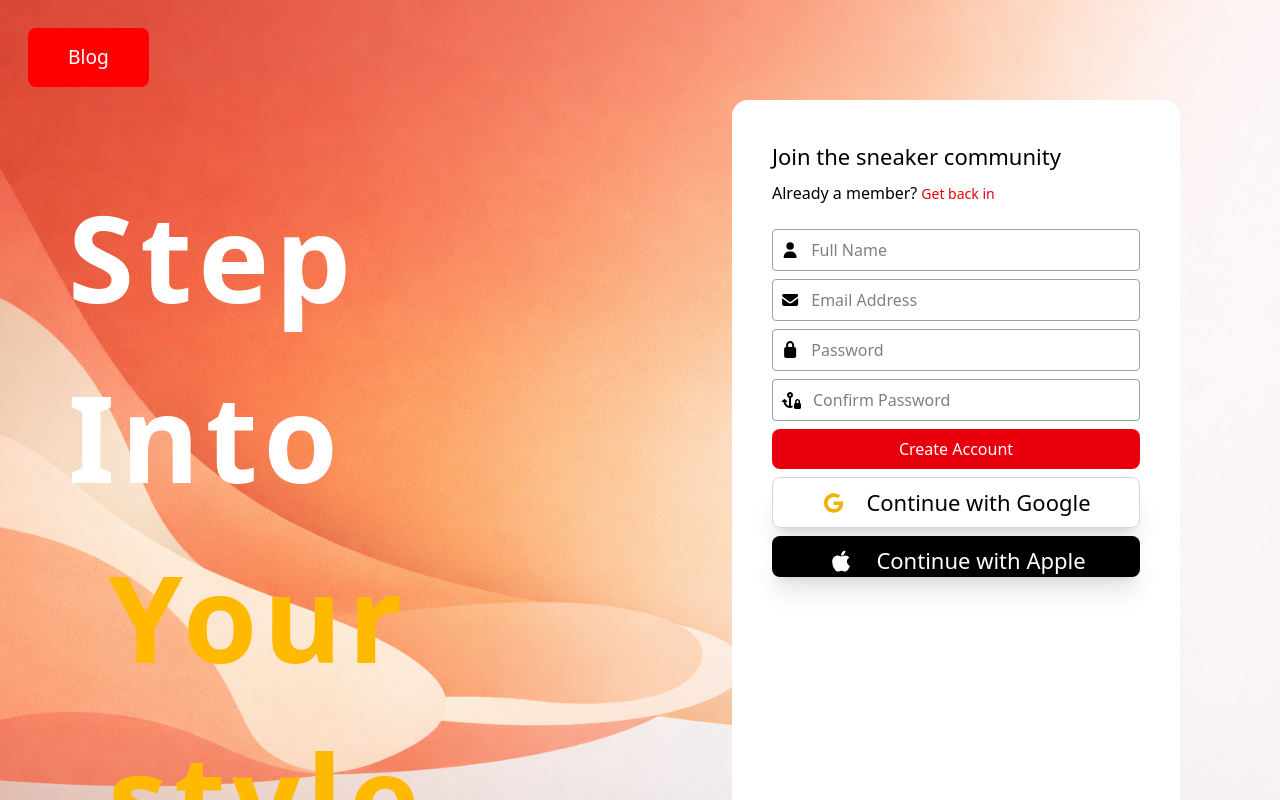
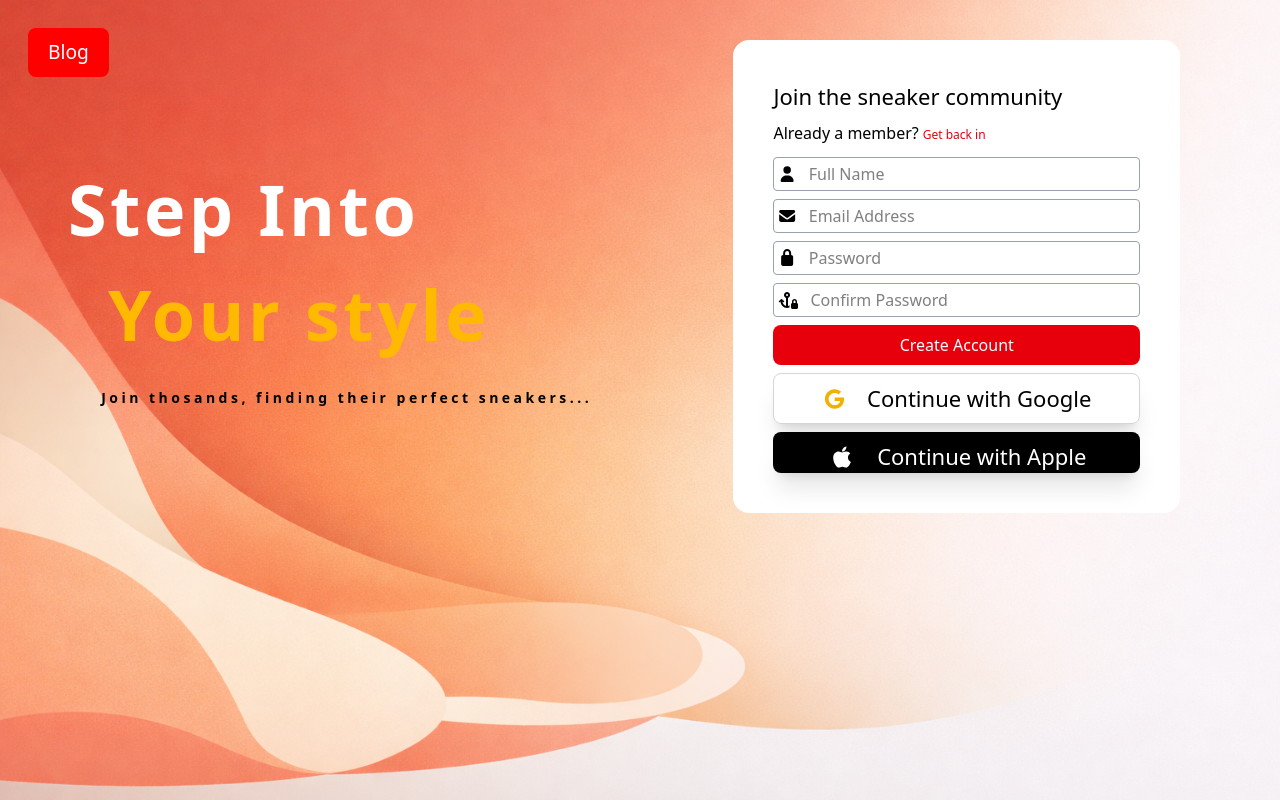
Before and after one commit to DanielApple05/A-sneakers-Ecommerce-page, a React (Vite) app: page / in a window 1280 px wide. Built offline with nearby package versions, Linux system fonts and the light colour scheme.

Commit message:
FIX: text size

```diff
--- a/src/App.css
+++ b/src/App.css
@@ -3,10 +3,10 @@
 @import "tailwindcss";
 
 .shop-btn{
-  padding-top: 15px;
-  padding-bottom: 15px;
-  padding-left: 40px;
-  padding-right: 40px;
+  padding-top: 10px;
+  padding-bottom: 10px;
+  padding-left: 20px;
+  padding-right: 20px;
     background-color: red;
   font-size:larger;
   cursor: pointer;
--- a/src/assets/components/footerComponent/footerNavs.jsx
+++ b/src/assets/components/footerComponent/footerNavs.jsx
@@ -30,13 +30,13 @@ const FooterNavs = () => {
 
           <div className="grid grid-cols-2 gap-y-6 gap-x-15">
             {FtNavBtns.links.map((link, index) => (
-              <h5 key={index} className="cursor-pointer hover:text-white transition">
+              <h6 key={index} className="cursor-pointer hover:text-white transition">
                 {link}
-              </h5>
+              </h6>
             ))}
           </div>
           <div className="flex flex-col items-start">
-            <h3 className="mb-4 font-semibold">Follow Us</h3>
+            <h6 className="mb-4 font-semibold">Follow Us</h6>
             <div className="flex space-x-4">
               {FtNavBtns.socials.map((icon, index) => (
                 <FontAwesomeIcon key={index} icon={icon} size="2x" className="cursor-pointer hover:text-white transition" />
@@ -45,15 +45,15 @@ const FooterNavs = () => {
           </div>
 
           <div className=" grid w-[30%] ">
-            <h3>
+            <h6>
               Subscribe To Our Newsletter
-            </h3>
+            </h6>
             <div className=" bg-white rounded overflow-hidden mb-3">
               <form onSubmit={handleSubmit} className="flex pt-4">
                 <input
                   type="email"
                   placeholder="Enter your email"
-                  className="flex-1 py-3 px-4 outline-none text-sm"
+                  className="flex-1 py-2 px-4 outline-none text-sm"
                   value={email}
                   onChange={(e) => setEmail(e.target.value)}
                 />
@@ -63,31 +63,29 @@ const FooterNavs = () => {
               </form>
             </div>
             <div>
-                     {error && <p className="text-sm text-red-500" >{error}</p>}
-                {message && <p className="text-sm text-green-500" >{message}</p>}
+              {error && <p className="text-sm text-red-500" >{error}</p>}
+              {message && <p className="text-sm text-green-500" >{message}</p>}
             </div>
-            <div className="flex gap-x-3 " >
+            <div className="flex gap-x-4 " >
               {
                 FtNavBtns.cards.map((card, index) => (
-                  <img key={card} src={card} alt="" className="w-24 h-12.5 bg-white rounded cursor-pointer" />
+                  <img key={card} src={card} alt="" className=" h-10.5 bg-white rounded cursor-pointer" />
                 ))
               }
             </div>
           </div>
-
         </div>
-
       </div>
 
       <div className="flex justify-between px-20  py-4 items-center">
         <div className=" tracking-widest]" >
-          <h3>2026 <span className="text-red-400">SneakerShop.</span> All Rights Reserved</h3>
+          <h6>2026 <span className="text-red-400">SneakerShop.</span> All Rights Reserved</h6>
         </div>
 
-        <div className="flex gap-x-18  ">
+        <div className="flex gap-x-10  ">
           {
             FtNavBtns.brandIcon.map((brand) => (
-              <img key={brand} src={brand} alt="" className="w-20 rounded" />
+              <img key={brand} src={brand} alt="" className="w-15 rounded" />
 
             ))
           }
--- a/src/assets/components/signUp/signIn.jsx
+++ b/src/assets/components/signUp/signIn.jsx
@@ -51,7 +51,7 @@ const signIn = () => {
   };
 
   return (
-    <div className="absolute inset-0 bg-cover bg-center bg-no-repeat overflow-hidden"
+    <div className="absolute inset-0  bg-no-repeat overflow-hidden bg-center bg-cover"
       style={{ backgroundImage: `url(${SignUpBgIcon})` }}>
 
       <div className='flex justify-between w-full '>
@@ -61,15 +61,15 @@ const signIn = () => {
               Blog
             </button>
           </div>
-          <div className='text-[120px] font-bold tracking-wider text-start  mt-20'>
+          <div className='text-[70px] font-bold tracking-wider text-start  mt-20'>
             <p className='pl-10'>Step Into</p>
             <p className='text-amber-400 pl-20'>Your style </p>
             <p className='text-[14px] text-center mt-5 text-black'>Join thosands, finding their perfect sneakers...</p>
           </div>
         </div>
-        <div className='gap-y-8  bg-white rounded-2xl w-[35%] mr-25 mt-25 p-10'>
-          <div className=' space-y-2 '>
-            <div className='mb-6 space-y-2 '>
+        <div className=' bg-white rounded-2xl w-[35%] mr-25 h-3/4 m-10 p-10 '>
+
+          <div className='mb-3 space-y-2 '>
             <h3 className=''>
               {isLogin ? "Get back in" : "Join the sneaker community"}
             </h3>
@@ -77,15 +77,15 @@ const signIn = () => {
               {isLogin ? "Not a member?" : "Already a member?"}
               <span
                 onClick={() => setIsLogin(!isLogin)}
-                  className="text-red-600 text-sm cursor-pointer ml-1"
+                className="text-red-600 text-[12px] cursor-pointer ml-1"
               >
                 {isLogin ? "join" : "Get back in"}
               </span>
             </p>
           </div>
-            <div className='space-y-2'>
+          <div className='space-y-2 '>
             <form className='space-y-2' onSubmit={handleSubmit}>
-                {!isLogin && (<div className='border border-gray-400 rounded p-2 flex items-center'>
+              {!isLogin && (<div className='border border-gray-400 rounded p-1 flex items-center'>
                 <FontAwesomeIcon icon={faUser} />
                 <input
                   type="text"
@@ -98,7 +98,7 @@ const signIn = () => {
                 <p className="text-red-500 text-[10px]">{errors.fullName}</p>
               ))}
 
-                <div className='border border-gray-400 rounded p-2 flex items-center'>
+              <div className='border border-gray-400 rounded p-1 flex items-center'>
                 <FontAwesomeIcon icon={faEnvelope} />
                 <input
                   type="email"
@@ -111,8 +111,7 @@ const signIn = () => {
               {errors.email && (
                 <p className="text-red-500 text-[10px]">{errors.email}</p>
               )}
-
-                <div className='border border-gray-400 rounded p-2 flex items-center'>
+              <div className='border border-gray-400 rounded p-1 flex items-center'>
                 <FontAwesomeIcon icon={faLock} />
                 <input
                   type="password"
@@ -124,7 +123,7 @@ const signIn = () => {
                 <p className="text-red-500 text-[10px]">{errors.password}</p>
               )}
 
-                {!isLogin && (<div className='border border-gray-400 rounded p-2 flex items-center'>
+              {!isLogin && (<div className='border border-gray-400 rounded p-1 flex items-center'>
                 <FontAwesomeIcon icon={faAnchorLock} />
                 <input
                   type="password"
@@ -155,7 +154,7 @@ const signIn = () => {
               </h3>
             </div>
           </div>
-          </div>
+
         </div>
 
       </div>
--- a/src/pages/index.jsx
+++ b/src/pages/index.jsx
@@ -8,7 +8,7 @@ import Footer from '../assets/components/footerComponent/footer'
 import Sneaker from '../assets/components/sneakerData';
 
 const Index = () => {
-  const sneaker = [Sneaker[(0)], Sneaker[(7)], Sneaker[(8)], Sneaker[3] ]
+  const sneaker = [Sneaker[(0)], Sneaker[(7)], Sneaker[(8)], Sneaker[3]]
   return (
     <div className="min-h-screen">
       <div className="sticky top-0 shadow-xl z-50">
@@ -20,25 +20,25 @@ const Index = () => {
           style={{ backgroundImage: `url(${bgHero})` }}
         />
         <div />
-        <div className="relative z-10  space-y-5 text-white px-20 py-45">
-          <h5 className='text-4xl font-bold'>
+        <div className="relative z-10  space-y-3 text-white px-20 py-10 ">
+          <h5 className='font-bold'>
             Latest Collection
           </h5>
           <h1 className="text-white text-7xl font-bold ">
             Step Into Style
           </h1>
           <p className='tracking-widest font-bold'>
-            Discover the hotest sneakers of the season
+            Discover the hottest sneakers of the season
           </p>
           <button className='shop-btn tracking-widest'>
             Shop Now
           </button>
         </div>
       </section>
-      <div className='bg-white px-20 py-40'>
-        <h1 className='font-bold text-3xl'>
+      <div className='bg-white px-20 py-10'>
+        <h3 className='font-bold'>
           Best Sellers
-        </h1>
+        </h3>
         <div className='flex w-full gap-10 mt-4'>
           {sneaker.map((shoe) => (
             <div key={shoe.id} className="w-[25%] bg-gray-400 grid rounded-xl">
@@ -56,24 +56,24 @@ const Index = () => {
           ))}
         </div>
         <div className='flex w-full justify-between  my-10 gap-10 h-100'>
-          <div className='w-[50%] relative'>
+          <div className='w-[50%] relative h-3/4'>
             <img src={jordans_2} alt="" className="w-full h-full object-cover" />
 
-            <div className="absolute top-10 left-10 text-lg font-semibold space-y-2 tracking-wide">
+            <div className="absolute top-5 left-10 text-lg font-semibold space-y-1 tracking-wide">
               <p >
                 Men's Collection
               </p>
               <p>
                 UP TO 40% OFF
               </p>
-              <button className='Shop-Men bg-red-600 px-8 rounded py-2 mt-4 '>
+              <button className='Shop-Men bg-red-600 px-8 rounded py-1 mt-4 '>
                 Shop Men
               </button>
             </div>
           </div>
-          <div className='w-[50%] relative'>
+          <div className='w-[50%] relative h-3/4'>
             <img src={Jordans_f} alt="" className="w-full h-full object-cover" />
-            <div className="absolute top-10 left-10 text-lg font-semibold space-y-2  tracking-wide">
+            <div className="absolute top-5 left-10 text-lg font-semibold space-y-2  tracking-wide">
               <p >
                 Women's Collection
               </p>
@@ -81,14 +81,14 @@ const Index = () => {
                 NEW ARRIVALS
               </p>
 
-              <button className='Shop-Men bg-red-600 px-8 rounded py-2 mt-4 '>
+              <button className='Shop-Men bg-red-600 px-4 rounded py-1 '>
                 Shop Women
               </button>
             </div>
           </div>
         </div>
       </div>
-      <Footer/>
+      <Footer />
     </div>
   );
 };
```
Lines whose indentation alone changed are shown as unchanged.
